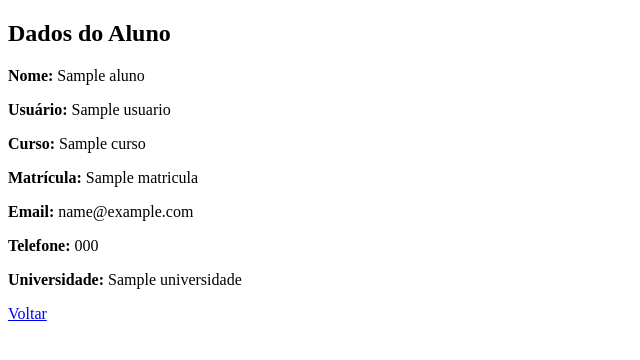
After one commit to maxbarbosa/howRU, a Django app: template app/templates/aluno/perfil.html in a window 1280 px wide. The commit adds this page. Shown: the top 360 px of the page, without its empty margins (0-640 px from the left). Run offline with Django 5.2, Linux system fonts and the light colour scheme; the template is opened without the code that fills it: most values are stand-ins (such as "Sample title", 1, 10 or a date in 2020); data that the repository does not hold is empty.

Commit message:
perfil e logout do aluno

```diff
--- /dev/null
+++ b/app/templates/aluno/perfil.html
@@ -0,0 +1,20 @@
+<!DOCTYPE html>
+<html lang="pt-br">
+<head>
+    <meta charset="UTF-8">
+    <meta name="viewport" content="width=device-width, initial-scale=1.0">
+    <title>Perfil do Aluno</title>
+</head>
+<body>
+    <h2>Dados do Aluno</h2>
+    <p><strong>Nome:</strong> {{ aluno.nome }}</p>
+    <p><strong>Usuário:</strong> {{ aluno.usuario }}</p>
+    <p><strong>Curso:</strong> {{ aluno.curso }}</p>
+    <p><strong>Matrícula:</strong> {{ aluno.matricula }}</p>
+    <p><strong>Email:</strong> {{ aluno.email }}</p>
+    <p><strong>Telefone:</strong> {{ aluno.telefone }}</p>
+    <p><strong>Universidade:</strong> {{ aluno.universidade.nome }}</p>
+
+    <a href="{% url 'aluno_home' %}">Voltar</a>
+</body>
+</html>
--- a/project/urls.py
+++ b/project/urls.py
@@ -7,6 +7,9 @@ urlpatterns = [
     path('login/funcionario/', login_funcionario, name='login_funcionario'),
 
     path('aluno/home', aluno_home, name='aluno_home'),
+    path('aluno/perfil', aluno_perfil, name='aluno_perfil'),
+    path('aluno/logout', aluno_logout, name='aluno_logout'),
+
     path('funcionario/home', funcionario_home, name='funcionario_home'),
     path('funcionario/listar_alunos', listar_alunos, name='listar_alunos'),
     path('funcionario/listar_refeicoes', listar_refeicoes, name='listar_refeicoes'),
```
Also changed, not shown: app/templates/aluno/home.html (+14 -1 lines), app/views.py (+17 -0 lines).
